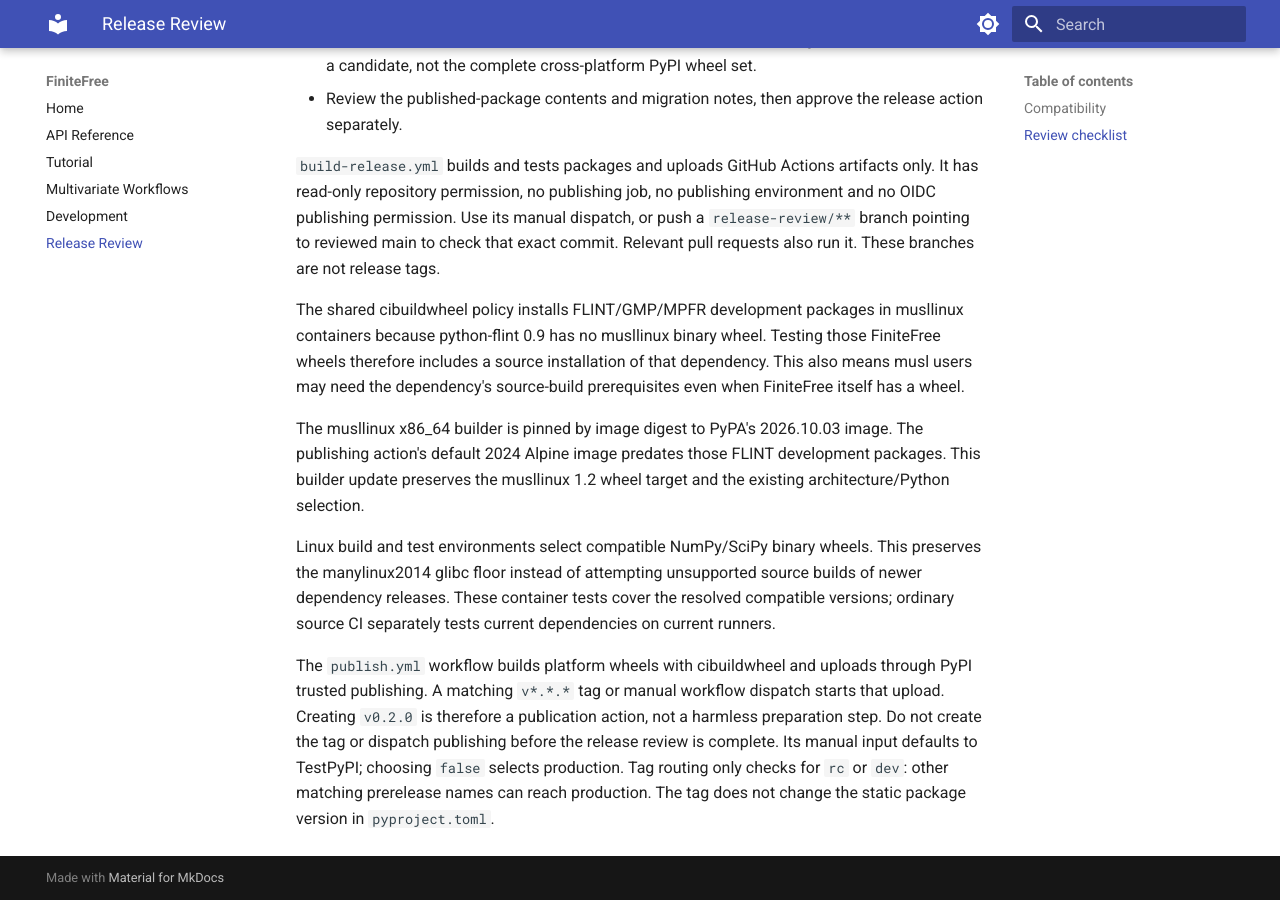
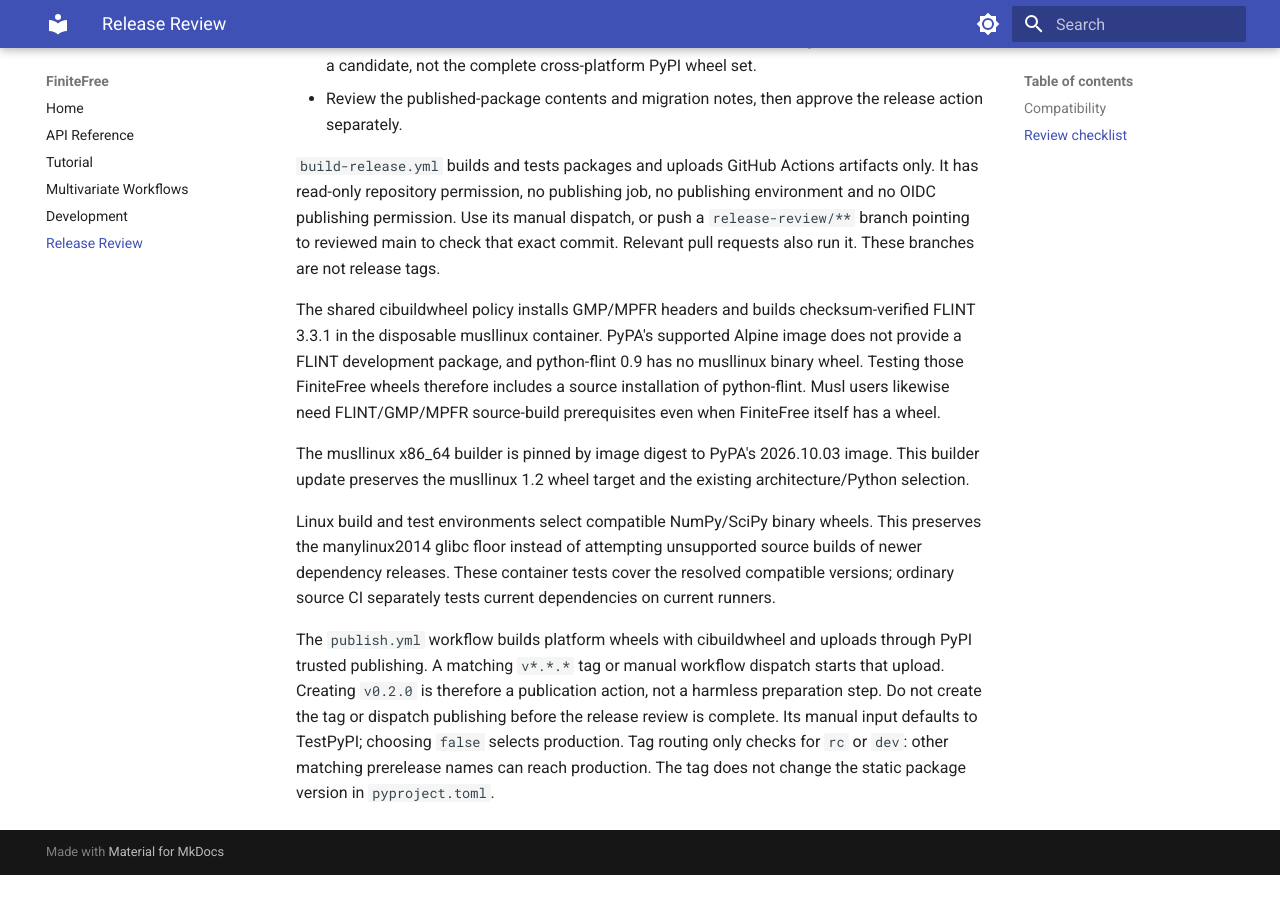
Before and after one commit to jontb/FiniteFree, an MkDocs documentation site: the page built from docs/release.md, in a window 1280 px wide and 900 px high, scrolled down 1064 px. Built offline with MkDocs 1.6.1 and Material for MkDocs 9.7.7, drawn with Linux system fonts in a browser that asks for light colours; after the commit the page ends 1939 px from its top, so only the background shows below that.

Commit message:
Build checksum-verified FLINT for musllinux wheel regression tests

```diff
--- a/docs/release.md
+++ b/docs/release.md
@@ -21,9 +21,9 @@
 
 `build-release.yml` builds and tests packages and uploads GitHub Actions artifacts only. It has read-only repository permission, no publishing job, no publishing environment and no OIDC publishing permission. Use its manual dispatch, or push a `release-review/**` branch pointing to reviewed main to check that exact commit. Relevant pull requests also run it. These branches are not release tags.
 
-The shared cibuildwheel policy installs FLINT/GMP/MPFR development packages in musllinux containers because python-flint 0.9 has no musllinux binary wheel. Testing those FiniteFree wheels therefore includes a source installation of that dependency. This also means musl users may need the dependency's source-build prerequisites even when FiniteFree itself has a wheel.
+The shared cibuildwheel policy installs GMP/MPFR headers and builds checksum-verified FLINT 3.3.1 in the disposable musllinux container. PyPA's supported Alpine image does not provide a FLINT development package, and python-flint 0.9 has no musllinux binary wheel. Testing those FiniteFree wheels therefore includes a source installation of python-flint. Musl users likewise need FLINT/GMP/MPFR source-build prerequisites even when FiniteFree itself has a wheel.
 
-The musllinux x86_64 builder is pinned by image digest to PyPA's 2026.10.03 image. The publishing action's default 2024 Alpine image predates those FLINT development packages. This builder update preserves the musllinux 1.2 wheel target and the existing architecture/Python selection.
+The musllinux x86_64 builder is pinned by image digest to PyPA's 2026.10.03 image. This builder update preserves the musllinux 1.2 wheel target and the existing architecture/Python selection.
 
 Linux build and test environments select compatible NumPy/SciPy binary wheels. This preserves the manylinux2014 glibc floor instead of attempting unsupported source builds of newer dependency releases. These container tests cover the resolved compatible versions; ordinary source CI separately tests current dependencies on current runners.
 
```
Also changed, not shown: pyproject.toml (+3 -4 lines), 2 other files.
